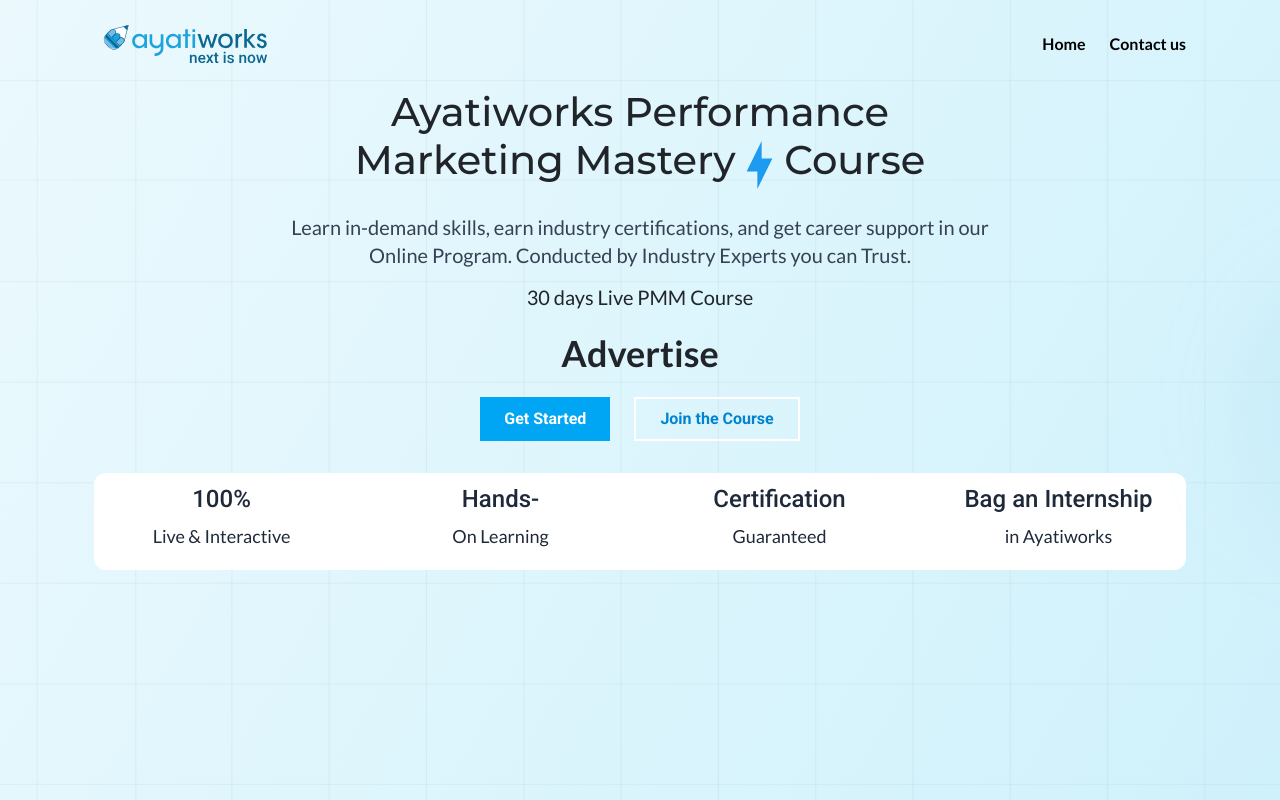
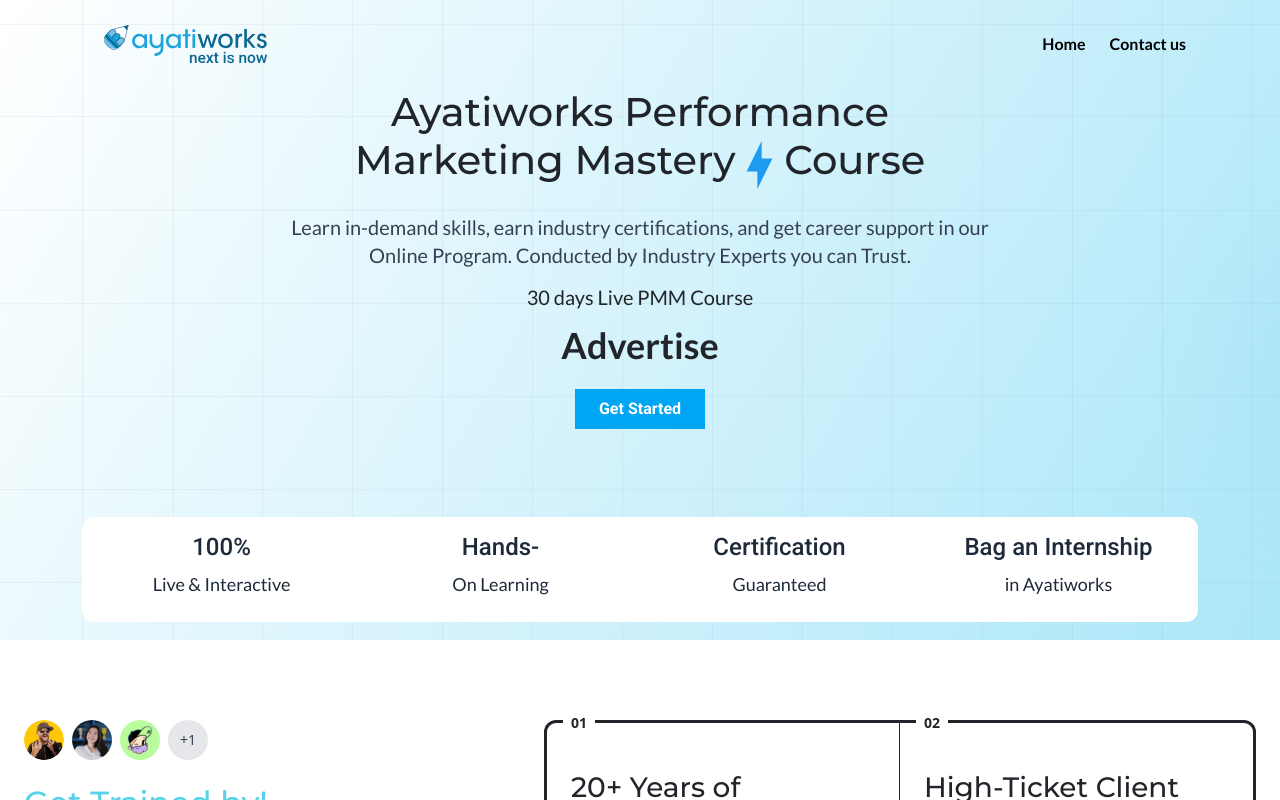
Before and after one commit to rubankumarsankar/Ayati-Course, a React (Vite) app: page / in a window 1280 px wide. Shown: the top 800 px of the page. Built offline with nearby package versions, Linux system fonts and the light colour scheme; the HTML template or start-up script is replaced by a standard one.

Commit message:
16/May/2025 Recent Update

```diff
--- a/src/Pages/CourseSchedule.jsx
+++ b/src/Pages/CourseSchedule.jsx
@@ -1,4 +1,4 @@
-import React, { useState, useEffect  } from "react";
+import React, { useState, useEffect } from "react";
 import { motion, AnimatePresence } from "framer-motion";
 import "../index.css";
 
@@ -58,23 +58,59 @@
 ];
 
 const CourseSchedule = () => {
-  const [activeWeek, setActiveWeek] = useState(0); // Default to Week 1
+  const [activeWeek, setActiveWeek] = useState(0);
 
-  // Auto-rotate through weeks
   useEffect(() => {
     const interval = setInterval(() => {
       setActiveWeek((prev) => (prev + 1) % weeks.length);
-    }, 4000); // Change week every 4 seconds
-
-    return () => clearInterval(interval); // Cleanup on unmount
+    }, 8000);
+    return () => clearInterval(interval);
   }, []);
 
   return (
     <div className="bg-white max-w-7xl mx-auto px-6 py-14 font-sans">
-      <div className="grid grid-cols-12 gap-6 items-start relative">
+      {/* Mobile View */}
+      <div className="block md:hidden space-y-4">
+        <div className="flex justify-center gap-2 flex-wrap">
+          {weeks.map((week, i) => (
+            <button
+              key={i}
+              onClick={() => setActiveWeek(i)}
+              className={`px-4 py-2 rounded-full text-sm font-bold transition-all duration-300 shadow-sm ${i === activeWeek ? `${week.color} text-white` : "bg-gray-200 text-gray-700"}`}
+            >
+              {week.title}
+            </button>
+          ))}
+        </div>
+
+        <AnimatePresence mode="wait">
+          <motion.div
+            key={activeWeek}
+            initial={{ opacity: 0, y: 20 }}
+            animate={{ opacity: 1, y: 0 }}
+            exit={{ opacity: 0, y: -20 }}
+            transition={{ duration: 0.4 }}
+            className="space-y-4"
+          >
+            <h3 className="text-xl font-semibold text-center text-sky-600">{weeks[activeWeek].subtitle}</h3>
+            {weeks[activeWeek].days.map((day, idx) => (
+              <p
+                key={idx}
+                className="text-base text-gray-800 border-b border-gray-200 pb-2"
+              >
+                <span className="font-semibold">
+                  Day {weeks[activeWeek].startDay + idx}:
+                </span>{" "}
+                {day}
+              </p>
+            ))}
+          </motion.div>
+        </AnimatePresence>
+      </div>
+
+      {/* Desktop View */}
+      <div className="hidden md:grid grid-cols-12 gap-6 items-start relative">
         <div className="col-span-1"></div>
-
-        {/* Left Column - Week Selector */}
         <div className="col-span-4 relative">
           <div className="space-y-6 pl-6 relative">
             {weeks.map((week, i) => (
@@ -83,7 +119,11 @@
                 onClick={() => setActiveWeek(i)}
                 className="relative cursor-pointer transition-all"
               >
-                <h4 className={`text-xl font-primary font-bold ${i === activeWeek ? "text-sky" : "text-gray-600"}`}>
+                <h4
+                  className={`text-xl font-primary font-bold ${
+                    i === activeWeek ? "text-sky" : "text-gray-600"
+                  }`}
+                >
                   {week.title}
                 </h4>
                 {i === activeWeek && (
@@ -96,18 +136,16 @@
                     {week.subtitle}
                   </motion.p>
                 )}
-                {/* Timeline dot */}
                 <div className="absolute left-67.5 top-1">
-                  <div className={`w-5 h-5 rounded-full ${i === activeWeek ? week.color : week.color}`}></div>
+                  <div
+                    className={`w-5 h-5 rounded-full ${week.color}`}
+                  ></div>
                 </div>
               </div>
             ))}
-            {/* Vertical timeline line */}
-            {/* <div className="absolute overflow-hidden left-75.5 top-0 bottom-1.5 w-px h-100 bg-gray-300"></div> */}
           </div>
         </div>
 
-        {/* Right Column - Days */}
         <div className="col-span-6">
           <AnimatePresence mode="wait">
             <motion.div
--- a/src/Pages/home.jsx
+++ b/src/Pages/home.jsx
@@ -25,7 +25,7 @@
 
   return (
     <>
-    <section className="bg-gradient-to-r font-blue-50 to-white min-h-screen hero-section  mx-auto hero-section::before">
+    <section className="bg-gradient-to-r font-blue-50 to-white min-h-100 hero-section  mx-auto hero-section::before">
       {/* Header */}
       <header className="container mx-auto px-4 sm:px-6 lg:px-8 py-4 flex justify-between items-center">
         <a href="/" className="flex items-center gap-3">
@@ -62,11 +62,11 @@
 
       {/* Main Hero */}
       <main className="text-center container mx-auto px-4 sm:px-6 lg:px-8">
-        <h1 className="text-3xl sm:text-4xl md:text-5xl lg:text-6xl xl:text-7xl font-bold font-primary leading-tight mb-4">
+        <h1 className="text-3xl sm:text-3xl md:text-3xl lg:text-6xl xl:text-7xl font-bold font-primary leading-tight mb-4">
           Ayatiworks Performance <br />
           Marketing Mastery{" "}
           <span className="inline-block align-middle">
-            <img src="/Vector.svg" alt="" className="inline h-6 sm:h-8 md:h-12" />
+            <img src="/Vector.svg" alt="" className="inline h-6 sm:h-6 md:h-12" />
           </span>{" "}
           Course
         </h1>
@@ -77,19 +77,19 @@
           Online Program. Conducted by Industry Experts you can Trust.
         </p>
 
-        <h5 className="mb-2 font-medium text-sm sm:text-base md:text-lg font-secondary">
+        <h5 className="md:mb-2 font-medium text-sm sm:text-xs md:text-lg font-secondary">
           30 days Live PMM Course
         </h5>
 
         {/* Typewriter */}
-        <div className="mt-4 mb-6">
+        <div className="md:mt-4 mb-6">
           <span className={`text-lg sm:text-xl md:text-3xl lg:text-4xl font-secondary font-bold transition-opacity duration-500 ${fade ? "opacity-100" : "opacity-0"}`}>
             {texts[currentTextIndex]}
           </span>
         </div>
 
         {/* CTA Buttons */}
-        <div className="flex flex-col md:flex-row justify-center gap-4 mt-4">
+        <div className="flex flex-col md:flex-row justify-center gap-4 md:mt-4">
           <button
             type="button"
             onClick={() => setModalOpen(true)}
@@ -98,33 +98,31 @@
             Get Started
           </button>
           <EmailModal isOpen={modalOpen} onClose={() => setModalOpen(false)} />
-          <button
+          {/* <button
             type="button"
             className="text-sky-600 font-tertiary hover:text-white border-2 border-white hover:bg-sky-500 focus:ring-4 focus:outline-none font-bold rounded-lg text-sm sm:text-base md:text-lg px-4 sm:px-6 md:px-8 py-2"
           >
             Join the Course
-          </button>
+          </button> */}
         </div>
       </main>
 
-
-
       {/* Feature Highlights */}
-      <div className="container mx-auto px-4 sm:px-6 lg:px-8 py-8 font-secondary">
-        <div className="bg-white font-primary rounded-xl grid grid-cols-2 sm:grid-cols-2 md:grid-cols-4 gap-4 text-center text-gray-800 text-xs sm:text-sm md:text-base lg:text-lg">
-          <div className="p-1 rounded">
+      <div className="container mx-auto sm:px-0 md:px-6 lg:px-8 py-2 md:py-6 font-secondary">
+        <div className="bg-white font-primary rounded-xl sm:mt-20 grid grid-cols-2 sm:grid-cols-2 md:grid-cols-4 text-center text-gray-800 text-xs sm:text-sm md:text-base lg:text-lg">
+          <div className="md:py-2 rounded">
             <h4 className="text-xl font-bold font-tertiary mt-2">100%</h4>
             <p className="font-secondary">Live & Interactive</p>
           </div>
-          <div className="p-1 rounded">
+          <div className="md:py-2 rounded">
             <h4 className="text-xl font-bold font-tertiary mt-2">Hands-</h4>
             <p className="font-secondary">On Learning</p>
           </div>
-          <div className="p-1 rounded">
+          <div className="md:py-2 rounded">
             <h4 className="text-xl font-bold font-tertiary mt-2">Certification</h4>
             <p className="font-secondary">Guaranteed</p>
           </div>
-          <div className="p-1 rounded">
+          <div className="md:py-2 rounded">
             <h4 className="text-xl font-bold font-tertiary mt-2">Bag an Internship</h4>
             <p className="font-secondary">in Ayatiworks</p>
           </div>
--- a/src/styles/home.css
+++ b/src/styles/home.css
@@ -29,14 +29,14 @@
 
 .hero-section {
   position: relative;
-  height: 100vh;
+  height: 80vh;
   background-image: linear-gradient(120deg, rgba(255, 73, 73, 0), rgba(63, 199, 240, 0.438)), url('/bg-grid.png');
-  background-size: 300% 300%, cover;
-  background-position: 0% 50%, center;
+  /* background-size: 100% 100%, cover; */
+  background-position: 0% 70%, center;
   background-repeat: no-repeat;
   background-attachment: fixed;
   animation: gradientMove 5s ease infinite;
-  overflow: hidden; /* Ensure animated element stays within */
+  overflow: hidden;
 }
 
 @keyframes gradientMove {
```
